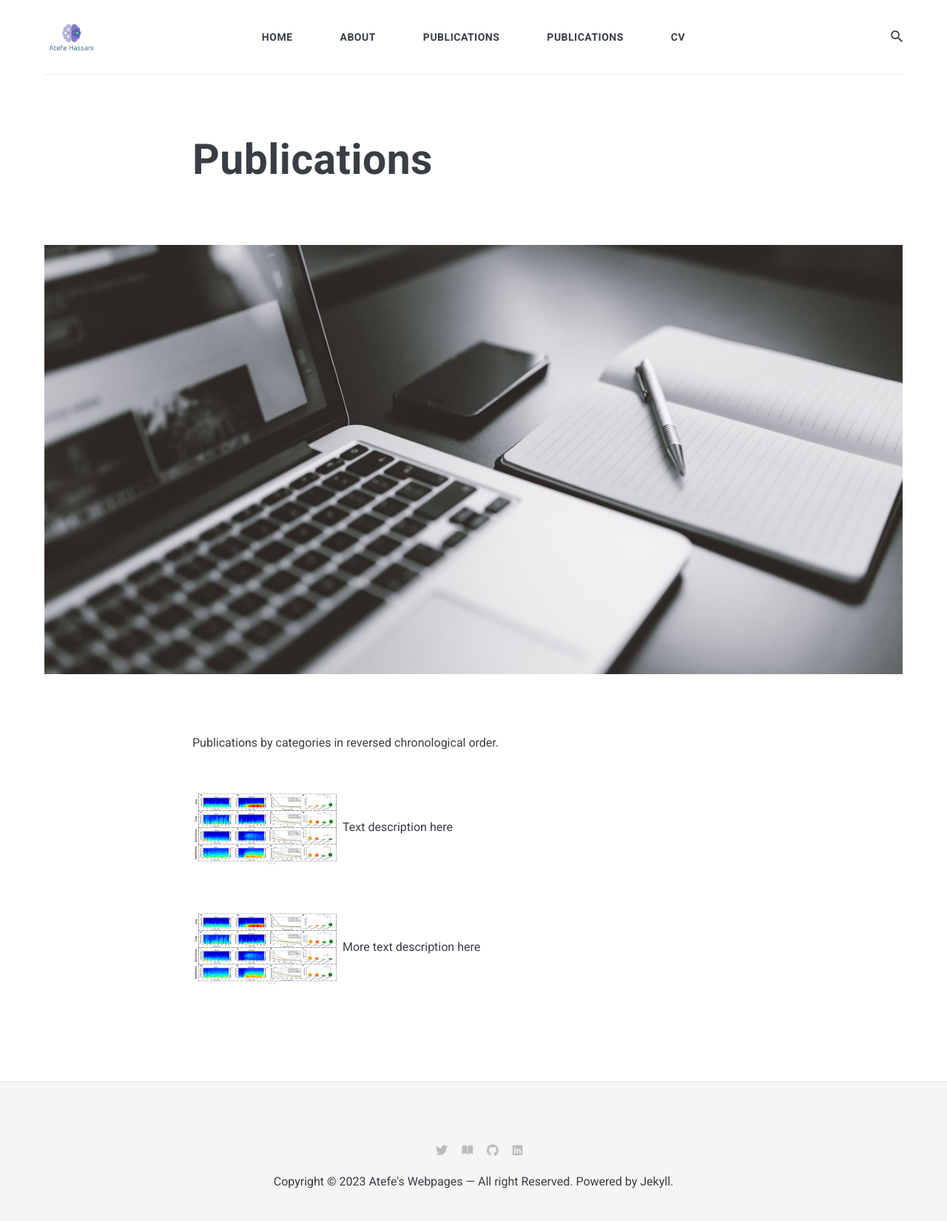
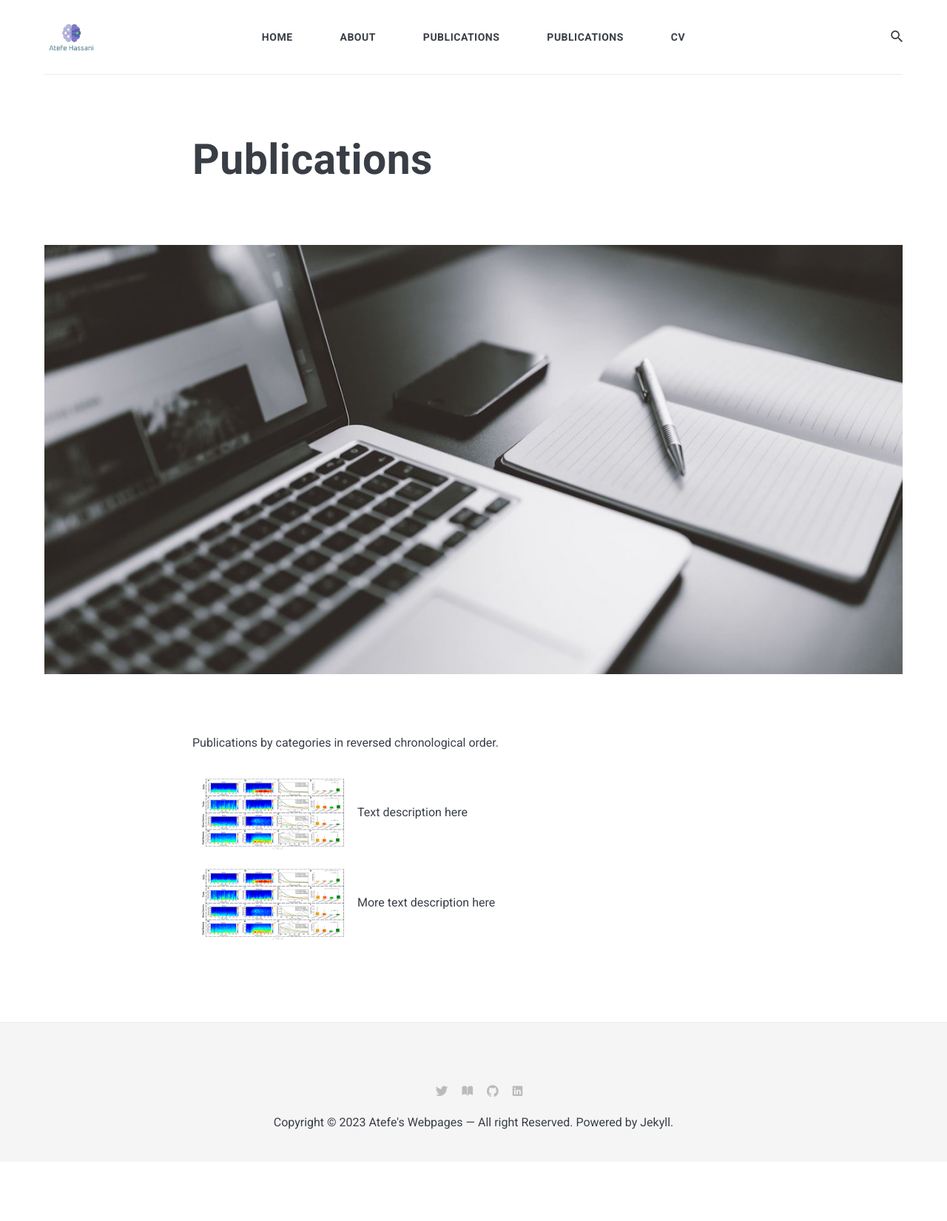
Before and after one commit to HassaniAtefe/hassaniatefe.github.io, a Jekyll site: the page built from _pages/publications.md, in a window 1280 px wide. Shown: the whole page at 74% size. Built offline with Jekyll 4.4.1, drawn with Linux system fonts in a browser that asks for light colours; nearby versions of some CDN libraries; after the commit the page ends 1570 px from its top, so only the background shows below that.

Commit message:
Update _base.scss

```diff
--- a/_sass/2-base/_base.scss
+++ b/_sass/2-base/_base.scss
@@ -131,5 +131,5 @@
 .publication img{
   width: 200px;
   height: 100px;
-  margin: 10px 10px;
+  margin: 10px 10px !important;
 }
```
